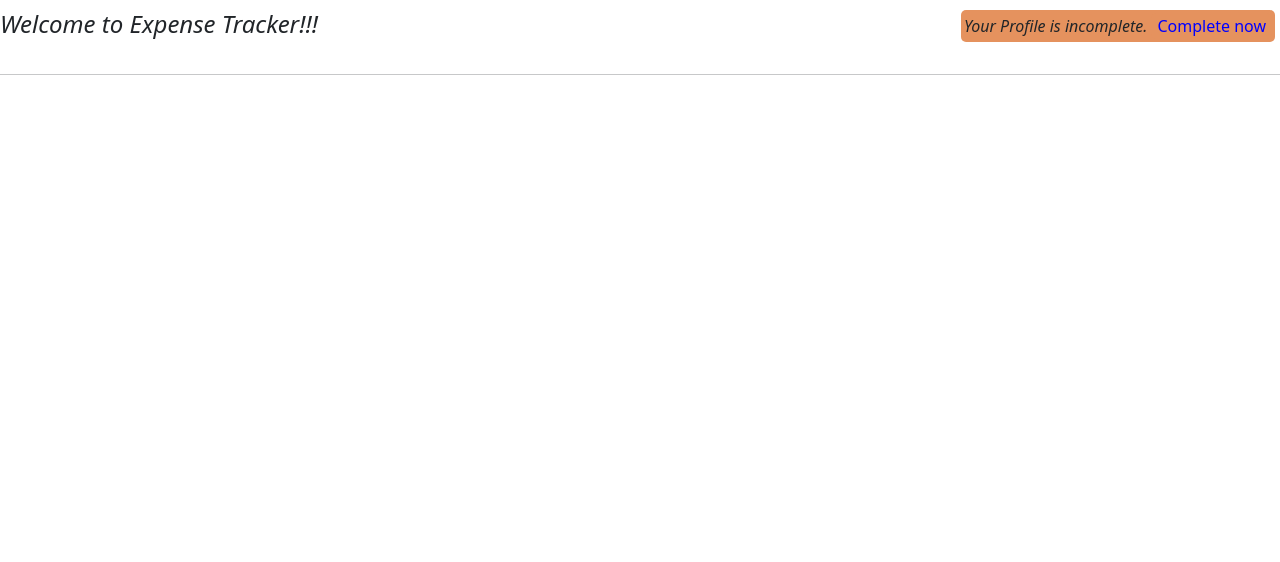
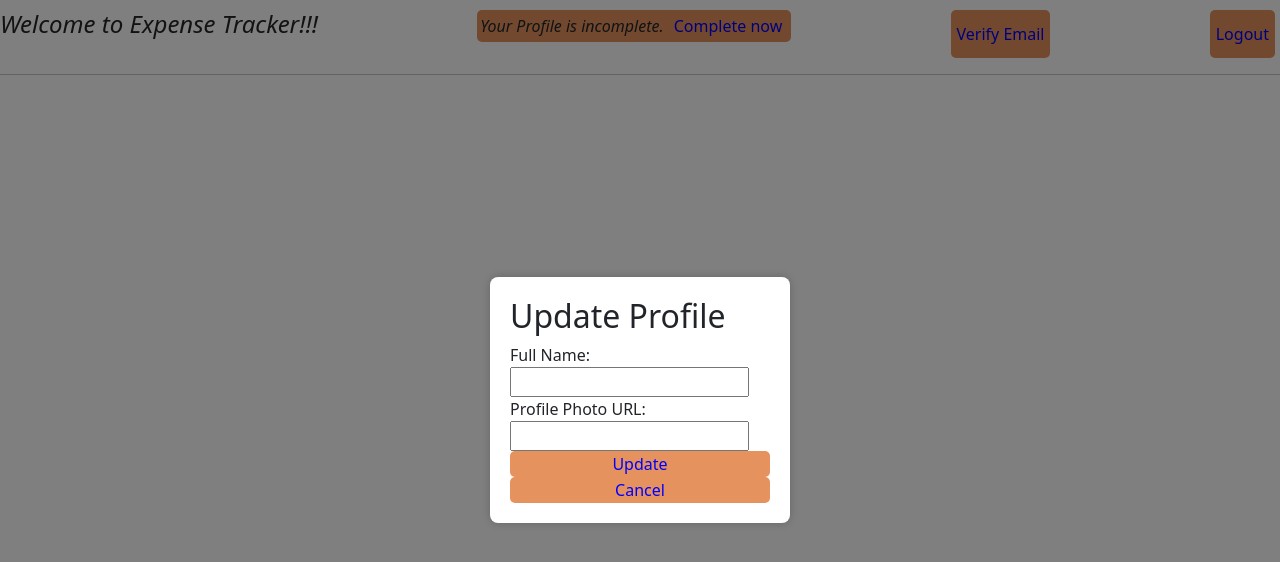
Before and after one commit to Rajatsoni5/expensetracker, a React (Create React App) app: page /dashboard in a window 1280 px wide. Both pictures are taken after a click on the button "Complete now". Shown: the top 562 px of the page. Built offline with nearby package versions, Linux system fonts and the light colour scheme.

Commit message:
made changes to use api for update profile email verification and logout

```diff
--- a/package.json
+++ b/package.json
@@ -13,6 +13,7 @@
     "react-dom": "^18.3.1",
     "react-router-dom": "^6.27.0",
     "react-scripts": "5.0.1",
+    "react-toastify": "^10.0.6",
     "web-vitals": "^2.1.4"
   },
   "scripts": {
--- a/src/components/Auth/Login.jsx
+++ b/src/components/Auth/Login.jsx
@@ -33,7 +33,9 @@ const Login = () => {
   return (
     <div className="auth-container" >
       <h2 className="auth-title">Login</h2>
+
       {error && <div className="alert alert-danger">{error}</div>}
+
       <form onSubmit={handleSubmit}>
         <div className="mb-3">
           <label htmlFor="email" className="form-label">Email</label>
@@ -61,6 +63,7 @@ const Login = () => {
           Login
         </button>
       </form>
+
       <p className="mt-3 text-center">
         New user?{" "}
         <button className="btn btn-link" onClick={toggleForm}>
--- a/src/components/Auth/Signup.jsx
+++ b/src/components/Auth/Signup.jsx
@@ -4,6 +4,7 @@ import "../../styles/Auth.css";
 
 const Signup = () => {
     const { register, toggleForm } = useContextProvider();
+
     const [email, setEmail] = useState('');
     const [password, setPassword] = useState('');
     const [confirmPassword, setConfirmPassword] = useState('');
@@ -25,7 +26,6 @@ const Signup = () => {
 
         try {
             await register(email, password);
-            console.log('User has successfully signed up.');
             setEmail('');
             setPassword('');
             setConfirmPassword('');
--- a/src/components/Dashboard/Dashboard.jsx
+++ b/src/components/Dashboard/Dashboard.jsx
@@ -1,20 +1,107 @@
-import React from 'react';
-import "../../styles/Dashboard.css"
+import React, { useState } from 'react';
+import Modal from './ProfileModal';
+import { getAuth } from 'firebase/auth';
+import "../../styles/Dashboard.css";
+import { useNavigate } from 'react-router-dom';
 
 function Dashboard() {
+  const url = `https://identitytoolkit.googleapis.com/v1/accounts:update?key=AIzaSyAY-wgqIt319Lx0cjS2LywB4qq26m-FMAI`;
+  const [isModalOpen, setIsModalOpen] = useState(false);
+  const auth = getAuth();
+  const navigate = useNavigate();
 
-  const HandleProfile = () => {
-    console.log("button clicked")
+  const handleProfile = () => {
+    setIsModalOpen(true);
+  };
+
+  const user = auth.currentUser;
+
+  console.log("user", user);
+
+
+
+  const handleUpdateProfile = async (fullName, photoURL) => {
+    if (user) {
+      try {
+        const response = await fetch(url, {
+          method: 'POST',
+          headers: {
+            'Content-Type': 'application/json',
+          },
+          body: JSON.stringify({
+            idToken: user.accessToken,
+            displayName: fullName,
+            photoUrl: photoURL,
+            returnSecureToken: true,
+          }),
+        });
+
+        const data = await response.json();
+        if (!response.ok) {
+          throw new Error(data.error.message);
+        }
+        console.log("data", data);
+        console.log("Profile updated successfully!");
+      } catch (error) {
+        console.error("Error updating profile:", error);
+      }
+    } else {
+      console.log("No user is currently logged in.");
+    }
+
+    setIsModalOpen(false);
+  };
+
+  const verifyEmail = async () => {
+    if (user) {
+      try {
+        const response = await fetch(`https://identitytoolkit.googleapis.com/v1/accounts:sendOobCode?key=AIzaSyAY-wgqIt319Lx0cjS2LywB4qq26m-FMAI`, {
+          method: 'POST',
+          headers: {
+            'Content-Type': 'application/json',
+          },
+          body: JSON.stringify({
+            requestType: "VERIFY_EMAIL",
+            idToken: user.accessToken,
+          }),
+        });
+
+        const data = await response.json();
+        if (!response.ok) {
+          throw new Error(data.error.message);
+        }
+        console.log("data", data);
+        console.log("Link send for verification");
+      } catch (error) {
+        console.error("Error updating profile:", error);
+      }
+    } else {
+      console.log("No user is currently logged in.");
+    }
+  }
+
+  const logout = async () => {
+   await  auth.signOut().then(() => console.log('User signed out!'));
+navigate("/");
   }
   return (
-  <>
-        <div className='dashboard-container'>
-      <h4>Welcome to Expense Tracker!!!</h4>
-      <p>Your Profile is incomplete. <button onClick={HandleProfile}> Complete now</button></p>
+    <>
+      <div className='dashboard-container'>
+        <h4>Welcome to Expense Tracker!!!</h4>
+        <p>Your Profile is incomplete. <button onClick={handleProfile}> Complete now</button></p>
+        {!user?.emailVerified && (
+          <button onClick={verifyEmail}>Verify Email</button>)}
+          <button onClick={logout}>Logout</button>
       </div>
       <hr />
-  </>
-  )
+      <Modal
+        isOpen={isModalOpen}
+        onClose={() => setIsModalOpen(false)}
+        onUpdate={handleUpdateProfile}
+        user={user}
+      />
+    </>
+  );
 }
 
-export default Dashboard
+export default Dashboard;
--- /dev/null
+++ b/src/components/Dashboard/ProfileModal.jsx
@@ -0,0 +1,48 @@
+import React, { useState, useEffect } from 'react';
+import "../../styles/ProfileModal.css"
+
+const ProfileModal = ({ isOpen, onClose, onUpdate, user }) => {
+  const [fullName, setFullName] = useState("");
+  const [photoURL, setPhotoURL] = useState("");
+
+  const handleUpdate = () => {
+    onUpdate(fullName, photoURL);
+    setFullName('');
+    setPhotoURL('');
+  };
+
+  useEffect(() => {
+    setFullName(user?.displayName);
+    setPhotoURL(user?.photoURL)
+  }, [user])
+
+  if (!isOpen) return null;
+
+  return (
+    <div className="modal-overlay">
+      <div className="modal-content">
+        <h2>Update Profile</h2>
+        <label>
+          Full Name:
+          <input
+            type="text"
+            value={fullName}
+            onChange={(e) => setFullName(e.target.value)}
+          />
+        </label>
+        <label>
+          Profile Photo URL:
+          <input
+            type="text"
+            value={photoURL}
+            onChange={(e) => setPhotoURL(e.target.value)}
+          />
+        </label>
+        <button onClick={handleUpdate}>Update</button>
+        <button onClick={onClose}>Cancel</button>
+      </div>
+    </div>
+  );
+};
+
+export default ProfileModal;
--- a/src/context/ContextProvider.jsx
+++ b/src/context/ContextProvider.jsx
@@ -1,52 +1,60 @@
 import React, { createContext, useContext, useState } from "react";
-import { getAuth, createUserWithEmailAndPassword, signInWithEmailAndPassword, signOut } from "firebase/auth";
+import { getAuth, createUserWithEmailAndPassword, signInWithEmailAndPassword } from "firebase/auth";
 import { app } from "../firebase/firebaseConfig";
 import { useNavigate } from 'react-router-dom';
+import { toast } from "react-toastify";
+
+
 
 const Context = createContext();
+
 const auth = getAuth(app);
 
 export const ContextProvider = ({ children }) => {
+
     const navigate = useNavigate();
 
-    const [user, setUser] = useState(null);
+    const [user, setUser] = useState();
     const [isLogin, setIsLogin] = useState(true);
 
+// - Initially this toggle form help the user to shift to form, according to his visit (already user or new).
+    const toggleForm = () => {
+        setIsLogin(!isLogin);
+        isLogin ? navigate("/signup") : navigate("/");
+    };
+
+// - this function settle here for new user to sign up.
     const register = async (email, password) => {
+
         try {
             const userCredential = await createUserWithEmailAndPassword(auth, email, password);
             setUser(userCredential.user);
-            console.log("User has successfully signed up.");
+            toast.success("User has successfully signed up.", {position: "top-center"})
+
+            navigate("/dashboard")
         } catch (error) {
-            console.log(error.message); // Handle error appropriately
+            console.log(error.message);
+            toast.success(error.message, {position: "top-center"})
         }
     };
 
+// - this function settle here for existing user to log in.
     const login = async (email, password) => {
       try {
           const userCredential = await signInWithEmailAndPassword(auth, email, password);
           setUser(userCredential.user);
-          console.log("User has successfully logged in.");
+
+          toast.success("User has successfully logged in.", {position: "top-center"})
           navigate("/dashboard");
       } catch (error) {
+
           console.log(error.message);
+          toast.success(error.message, {position: "top-center"})
       }
   };
 
-
-    const logout = async () => {
-        await signOut(auth);
-        setUser(null);
-        navigate("/login"); // Redirect to login after logout
-    };
-
-    const toggleForm = () => {
-        setIsLogin(!isLogin); // Toggle the state
-        isLogin ? navigate("/signup") : navigate("/"); // Use absolute paths
-    };
-
     return (
-        <Context.Provider value={{ user, register, login, logout, toggleForm }}>
+        <Context.Provider value={{ user, register, login, toggleForm }}>
             {children}
         </Context.Provider>
     );
--- a/src/firebase/firebaseConfig.js
+++ b/src/firebase/firebaseConfig.js
@@ -4,6 +4,9 @@ import { initializeApp } from "firebase/app";
 // https://firebase.google.com/docs/web/setup#available-libraries
 
 // Your web app's Firebase configuration
+
+
+
 const firebaseConfig = {
   apiKey: "AIzaSyAY-wgqIt319Lx0cjS2LywB4qq26m-FMAI",
   authDomain: "expensetracker-3957a.firebaseapp.com",
@@ -14,6 +17,7 @@ const firebaseConfig = {
 };
 
 // Initialize Firebase
-const app = initializeApp(firebaseConfig);
+export const app = initializeApp(firebaseConfig);
 
-export { app };
+
+// export { app };
--- /dev/null
+++ b/src/styles/ProfileModal.css
@@ -0,0 +1,20 @@
+.modal-overlay {
+    position: fixed;
+    top: 0;
+    left: 0;
+    right: 0;
+    bottom: 0;
+    background: rgba(0, 0, 0, 0.5);
+    display: flex;
+    align-items: center;
+    justify-content: center;
+    z-index: 1000;
+  }
+
+  .modal-content {
+    background: white;
+    padding: 20px;
+    border-radius: 8px;
+    width: 300px;
+    box-shadow: 0 0 10px rgba(0, 0, 0, 0.2);
+  }
```
Also changed, not shown: 1 other file (tests, documents, lock files or other folders).
